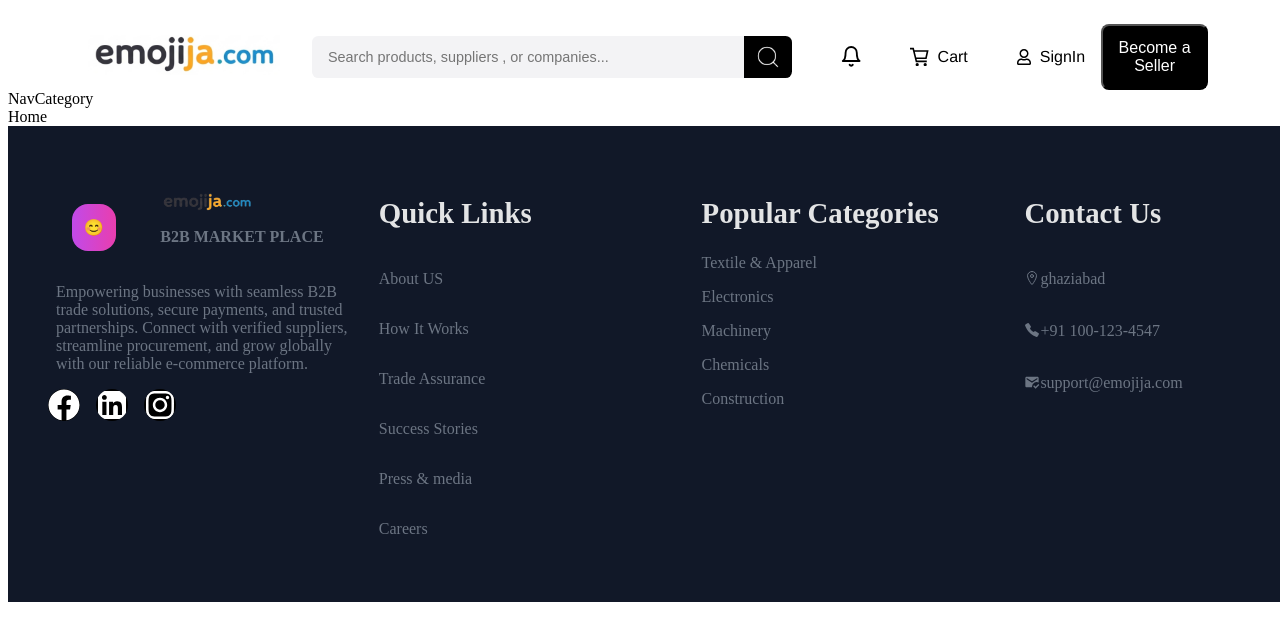
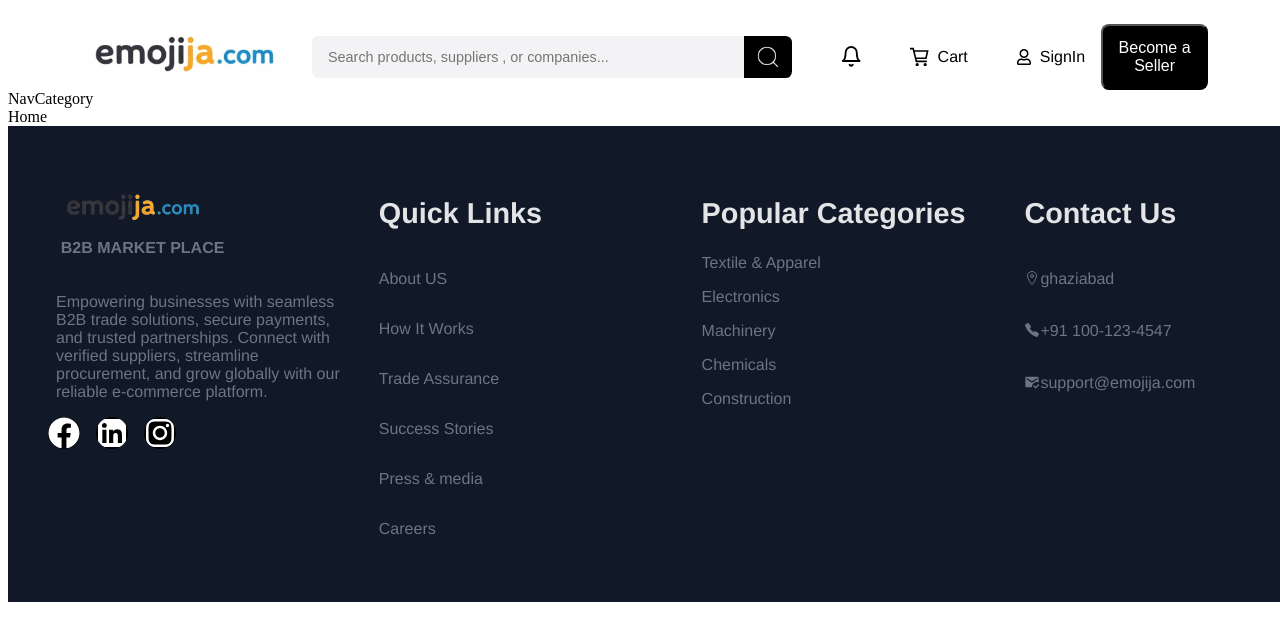
Before and after one commit to himanshu0gautam/e_commerce_frontend, a React (Vite) app in the folder ecommerce/: page / in a window 1280 px wide. Shown: the top 640 px of the page. Built offline with nearby package versions, Linux system fonts and the light colour scheme.

Commit message:
merge footer with navbar

```diff
--- a/ecommerce/src/App.css
+++ b/ecommerce/src/App.css
@@ -0,0 +1,9 @@
+*{
+    margin: 0;
+    padding: 0;
+    box-sizing: border-box;
+}
+body,html{
+    height: 100%;
+    width: 100%;
+}
--- a/ecommerce/src/components/Footer/Footer.jsx
+++ b/ecommerce/src/components/Footer/Footer.jsx
@@ -68,10 +68,7 @@ const Footer = () => {
     <main className={style.mainFooter}>
       <section className={style.linkSection}>
         <div className={style.iconsTags}>
-          <div className={style.smillIcons}>
-          {/* <BsEmojiSmile className={style.SIcons}/> */}
-          😊
-          </div>
+
             <div className={style.imagelogo}>
               <img src="../../../assists/WhatsApp_Image_2025-09-16_at_17.10.43_d3e706c2_processed_by_imagy-removebg-preview.png" alt="" />
             <p>B2B MARKET PLACE</p>
--- a/ecommerce/src/components/Footer/Footer.module.css
+++ b/ecommerce/src/components/Footer/Footer.module.css
@@ -4,6 +4,7 @@
     gap: 1.7rem;
     padding: 3rem;
     background-color: rgb(17, 24, 40);
+    font-family:  Helvetica , Arial, sans-serif;
 }
 
 .mainFooter p{
```
Also changed, not shown: 1 other file (tests, documents, lock files or other folders).
